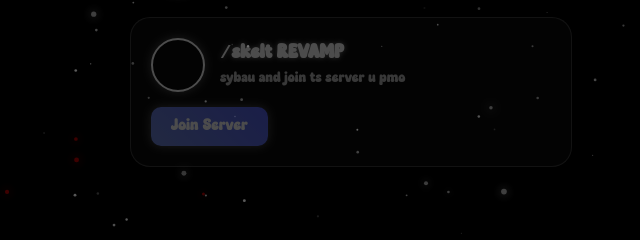
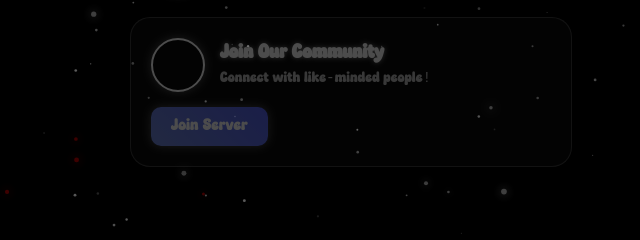
Before and after one commit to whozsk/Whoz, a plain HTML site: page index.html in a window 1280 px wide. Shown: the part 507-747 px from the top of the page, 289-929 px from the left. Drawn offline with Linux system fonts and the light colour scheme; animation ran at ten frames a second.

Commit message:
Update index.html

```diff
--- a/index.html
+++ b/index.html
@@ -21,6 +21,7 @@
       color: #fff;
       overflow: hidden;
       position: relative;
+      cursor: url('./cursor.png') 65 65, auto;
     }
     canvas#starCanvas {
       position: absolute;
@@ -116,7 +117,7 @@
       background: rgba(255, 255, 255, 0.05);
       border-radius: 20px;
       padding: 0;
-      border: 1px solid rgba(255, 255, 255, 0.2);
+      border: 1px solid rgba(255, 255, 634, 0.2);
       box-shadow: 0 0 20px rgba(0, 0, 0, 0.5);
       max-width: 400px;
       width: 90%;
@@ -271,7 +272,7 @@
       color: #fff;
       font-size: 2em;
       text-shadow: 0 0 10px rgba(0, 0, 0, 0.5);
-      cursor: pointer;
+      cursor: url('./cursor.png') 16 16, pointer;
       z-index: 100;
       transition: opacity 0.5s ease;
     }
@@ -331,7 +332,7 @@
       height: 18px;
       background: #fff;
       border-radius: 50%;
-      cursor: pointer;
+      cursor: url('./cursor.png') 16 16, pointer;
       box-shadow: 0 0 8px rgba(255, 255, 255, 0.7);
     }
     .audio-controls input[type="range"]::-moz-range-thumb {
@@ -339,7 +340,7 @@
       height: 18px;
       background: #fff;
       border-radius: 50%;
-      cursor: pointer;
+      cursor: url('./cursor.png') 16 16, pointer;
       box-shadow: 0 0 8px rgba(255, 255, 255, 0.7);
     }
     .audio-controls input[type="range"]:hover {
@@ -380,8 +381,8 @@
     <div class="server-info">
       <div class="server-avatar"></div>
       <div class="server-text">
-        <div class="server-name">/skelt REVAMP</div>
-        <div class="server-sub">sybau and join ts server u pmo</div>
+        <div class="server-name">Join Our Community</div>
+        <div class="server-sub">Connect with like-minded people!</div>
       </div>
     </div>
     <a href="https://discord.gg/hkfRrEZczm" class="join-btn">Join Server</a>
@@ -393,7 +394,6 @@
     <source src="./Radiohead - Everything In Its Right Place (Intro Only).mp3" type="audio/mpeg">
   </audio>
   <script>
-    // Canvas star animation
     const starCanvas = document.getElementById('starCanvas');
     const starCtx = starCanvas.getContext('2d');
     let mouseX = 0;
@@ -402,7 +402,6 @@
     starCanvas.width = window.innerWidth;
     starCanvas.height = window.innerHeight;
 
-    // Trail canvas for mouse effect
     const trailCanvas = document.getElementById('trailCanvas');
     const trailCtx = trailCanvas.getContext('2d');
     trailCanvas.width = window.innerWidth;
@@ -422,7 +421,6 @@
       mouseY = e.clientY;
     });
 
-    // 3D tilt for main container
     const container = document.querySelector('.container');
     container.addEventListener('mousemove', (e) => {
       const rect = container.getBoundingClientRect();
@@ -439,7 +437,6 @@
       container.style.transform = 'perspective(1000px) rotateX(0deg) rotateY(0deg)';
     });
 
-    // 3D tilt for profile container
     const profile = document.querySelector('.profile');
     profile.addEventListener('mousemove', (e) => {
       const rect = profile.getBoundingClientRect();
@@ -456,7 +453,6 @@
       profile.style.transform = 'perspective(1000px) rotateX(0deg) rotateY(0deg)';
     });
 
-    // 3D tilt for server invite container
     const serverInvite = document.querySelector('.server-invite');
     serverInvite.addEventListener('mousemove', (e) => {
       const rect = serverInvite.getBoundingClientRect();
@@ -473,7 +469,6 @@
       serverInvite.style.transform = 'perspective(1000px) rotateX(0deg) rotateY(0deg)';
     });
 
-    // 3D tilt for audio controls
     const audioControls = document.querySelector('.audio-controls');
     audioControls.addEventListener('mousemove', (e) => {
       const rect = audioControls.getBoundingClientRect();
@@ -490,7 +485,6 @@
       audioControls.style.transform = 'perspective(1000px) rotateX(0deg) rotateY(0deg)';
     });
 
-    // Click to Enter fade-out
     const clickToEnter = document.querySelector('.click-to-enter');
     clickToEnter.addEventListener('click', () => {
       clickToEnter.classList.add('fading');
@@ -499,7 +493,6 @@
       }, 500);
     });
 
-    // Grain particles animation
     const grainCanvas = document.getElementById('grainCanvas');
     const grainCtx = grainCanvas.getContext('2d');
     grainCanvas.width = window.innerWidth;
@@ -544,7 +537,6 @@
 
     animateGrains();
 
-    // Mouse trail animation
     const trailDots = [];
 
     document.addEventListener('mousemove', (e) => {
@@ -637,7 +629,6 @@
 
     animateStars();
 
-    // Audio control functionality
     const audio = document.getElementById('backgroundMusic');
     const volumeSlider = document.getElementById('volumeSlider');
 
```
